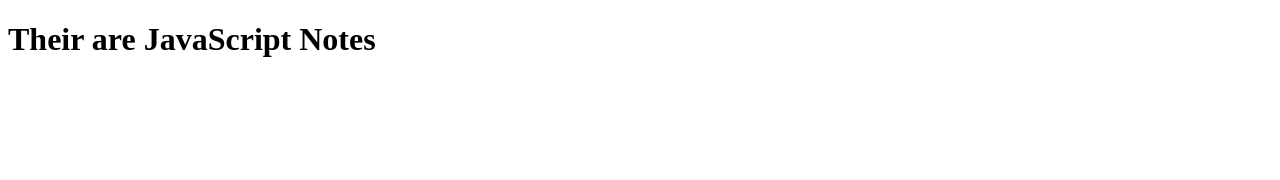
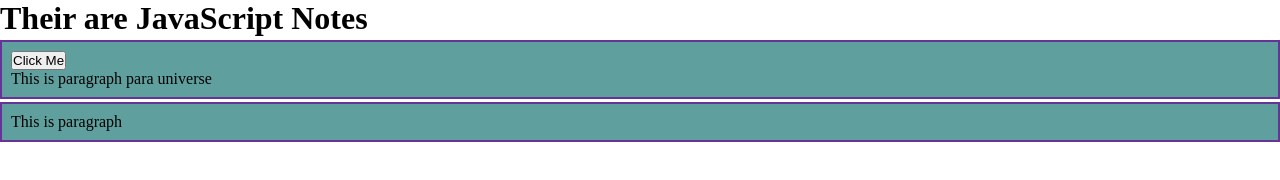
Before and after one commit to Sarthak-0723/JS-Notes, a plain HTML site: page index.html in a window 1280 px wide. Drawn offline with Linux system fonts and the light colour scheme.

Commit message:
Update index.html
Signed-off-by: Sarthak-0723 <151820011+Sarthak-0723@users.noreply.github.com>

```diff
--- a/index.html
+++ b/index.html
@@ -1,12 +1,23 @@
 <!DOCTYPE html>
 <html lang="en">
+
 <head>
     <meta charset="UTF-8">
     <meta name="viewport" content="width=device-width, initial-scale=1.0">
     <title>It's Javascript Project</title>
+    <link rel="stylesheet" href="style.css">
 </head>
+
 <body>
     <h1>Their are JavaScript Notes</h1>
+    <div id="firstcontainer" class="container">
+        <button id="click">Click Me</button>
+        <p>This is paragraph para universe</p>
+    </div>
+    <div class="container">
+        <p>This is paragraph</p>
+    </div>
     <script src="script.js"></script>
 </body>
+
 </html>
```
